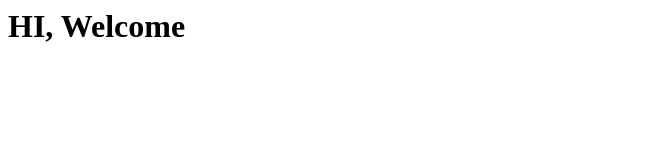
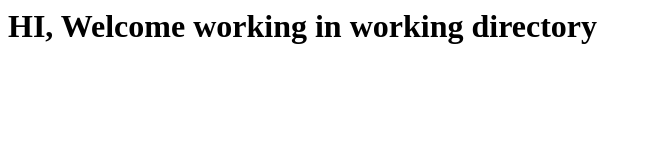
Before and after one commit to rekhavishnu/gitrepo0408, a plain HTML site: page index.html in a window 1280 px wide. Shown: the whole page, without its empty margins (0-651 px from the left). Drawn offline with Linux system fonts and the light colour scheme.

Commit message:
second commit

```diff
--- a/index.html
+++ b/index.html
@@ -1 +1,4 @@
-<h1> HI, Welcome</h1>
+<h1>
+    HI, Welcome
+    working in working directory
+</h1>
```
